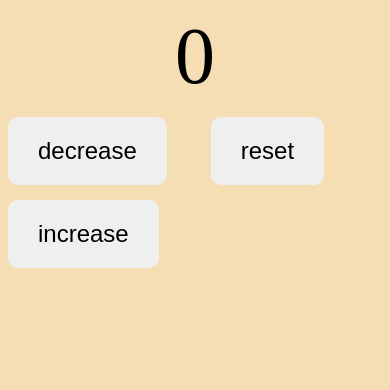
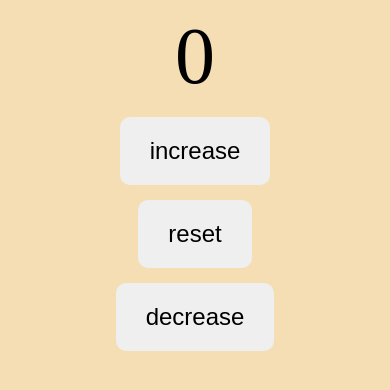
Before and after one commit to VHIzq/Mini-Apps, a plain HTML site: page Counter/home.html in a window 390 px wide. Shown: the part 208-598 px from the top of the page. Drawn offline with Linux system fonts and the light colour scheme.

Commit message:
app finished with media queries

```diff
--- a/Counter/counter.js
+++ b/Counter/counter.js
@@ -2,7 +2,7 @@
 let count = 0;
 //select all the btns and value
 const value = document.querySelector("#value");
-const btns = document.querySelectorAll(".btn");
+const btns = document.querySelectorAll(".btn"); // lista anidada
 /* console.log(btns); */
 btns.forEach(function (btn){
   /* console.log(item); */
--- a/Counter/home.html
+++ b/Counter/home.html
@@ -13,9 +13,9 @@
       <h1>Counter</h1>
       <span id="value">0</span>
       <div class="button-container">
+        <button class="btn increase">increase</button>
+        <button class="btn">reset</button>
         <button class="btn decrease">decrease</button>
-        <button class="btn reset">reset</button>
-        <button class="btn increase">increase</button>
       </div>
     </div>
   </main>
--- a/Counter/styles.css
+++ b/Counter/styles.css
@@ -25,3 +25,13 @@ body{
 .button-container .btn:hover{
   background: orange;
 }
+@media(max-width:720px){
+  .button-container{
+    display: flex;
+    flex-direction: column;
+  }
+  .button-container .btn{
+    margin-left: auto;
+    margin-right: auto;
+  }
+}
```
